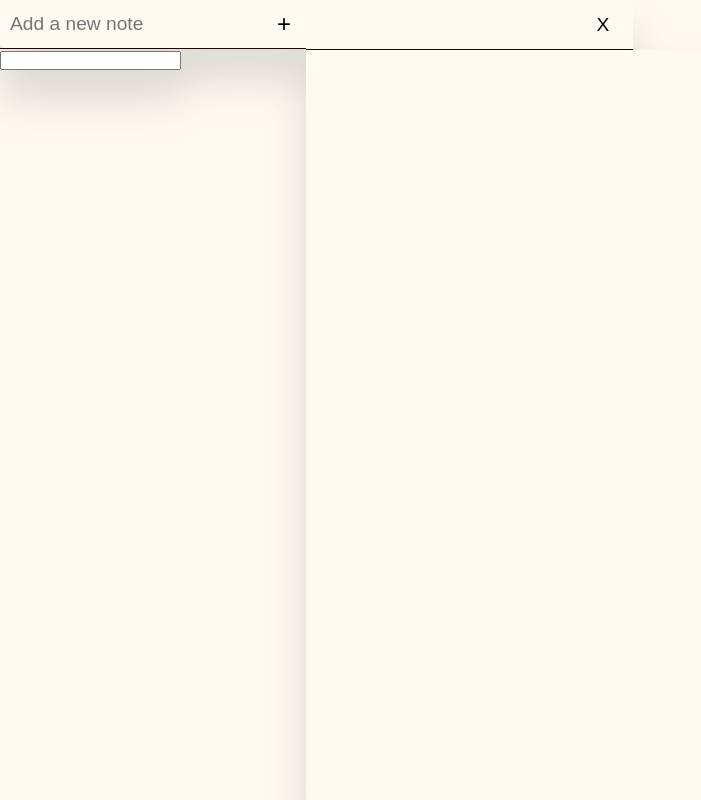
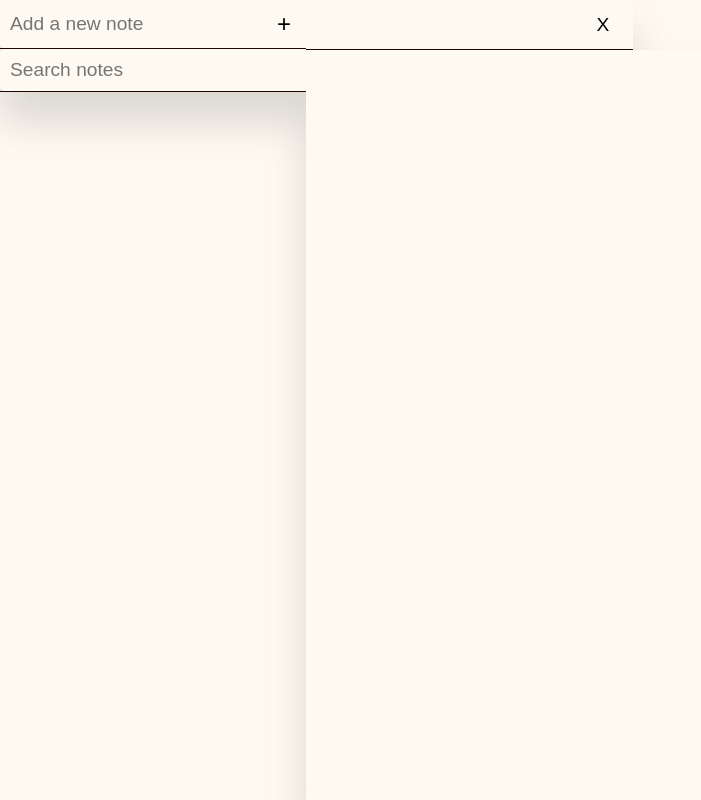
Before and after one commit to MirrorIce/simplenotes, a React (Create React App) app in the folder fe/: page /login in a window 1280 px wide. Both pictures are taken after a click on the element "Save your data with no account!". Shown: the whole page, without its empty margins (0-701 px from the left). Built offline with nearby package versions, Linux system fonts and the light colour scheme; a web font is replaced by a local one.

Commit message:
Minor seach bar styling update Solve note list dissappearing bug

```diff
--- a/fe/src/components/SearchBar.tsx
+++ b/fe/src/components/SearchBar.tsx
@@ -62,6 +62,7 @@ function SearchBar(props) {
         setContentResult(null);
         setBarText("");
         setSearchTick(0);
+        setShowAllNotes(true);
     }
     useInterval(() => {
         if (currentTick === searchTick && currentTick !== 0) {
@@ -70,8 +71,8 @@ function SearchBar(props) {
         setCurrentTick(currentTick + 1);
     }, 500);
     return (
-        <div>
-            <input type="text" onChange={updateText}>
+        <div className = "searchBar">
+            <input placeholder = "Search notes" type="text" onChange={updateText} value={barText}>
             </input>
             {
                 titleResult != null &&
@@ -91,8 +92,8 @@ function SearchBar(props) {
                                 }
                             </ul>
                             :
-                            <p>
-                                No results found!
+                            <p className="noResultsText">
+                            &emsp;No results found!
                             </p>
                     }
                 </div>
@@ -115,8 +116,8 @@ function SearchBar(props) {
                             }
                         </ul>
                         :
-                        <p>
-                            No results found!
+                        <p className="noResultsText">
+                            &emsp;No results found!
                         </p>
                     }
                 </div>
--- a/fe/src/style/App.css
+++ b/fe/src/style/App.css
@@ -127,8 +127,11 @@ body,
   display: flex;
   border-bottom: 1px solid var(--button-accent);
 }
+.searchBar {
+  border-bottom: 1px solid var(--button-accent);
+}
 
-.addButton input {
+.addButton input, .searchBar input {
   padding: 10px;
   border-radius: 5px 0px 0px 5px;
   border: none;
@@ -136,6 +139,22 @@ body,
   outline: none;
   transition: .4s ease width;
   font-size: 1.2rem;
+}
+
+.searchBar input {
+  width:100%;
+}
+
+.searchBar p{
+  font-size: 1rem;
+  padding: 10px;
+  border:none;
+  color: var(--button-accent);
+  font-weight: 600;
+}
+
+.searchBar p.noResultsText{
+  font-weight: 400;
 }
 
 .addButton button {
```
